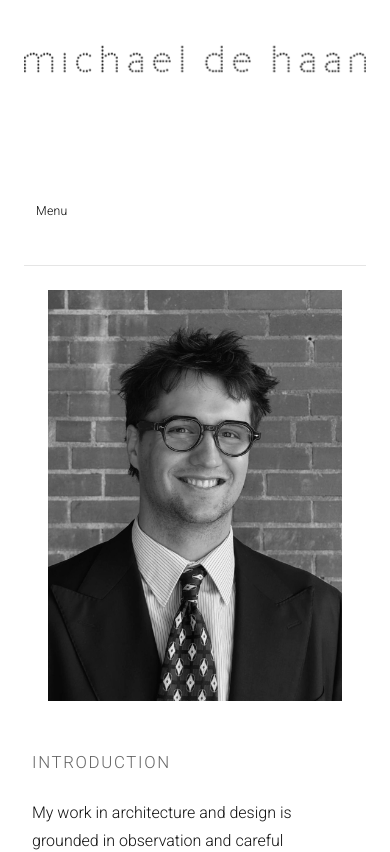
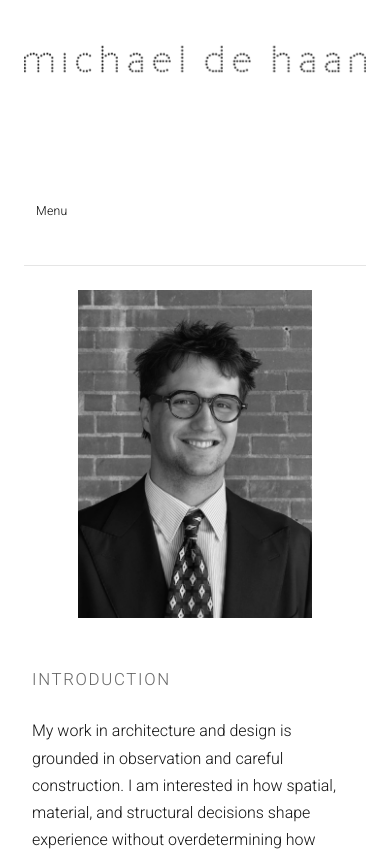
Before and after one commit to michaeldehaan3-lgtm/my_portfolio, a Next.js app: page /info in a window 390 px wide. Shown: the top 852 px of the page. Built offline with nearby package versions, Linux system fonts and the light colour scheme.

Commit message:
your message here

```diff
--- a/app/globals.css
+++ b/app/globals.css
@@ -573,7 +573,7 @@ a:hover img {
 }
 
 .info-page__portrait {
-  width: 78%;
+  width: 62.4%;
   max-width: 100%;
   height: auto;
   display: block;
@@ -858,7 +858,7 @@ a:hover img {
   }
 
   .info-page__portrait {
-    width: 90%;
+    width: 72%;
   }
 }
 
```
